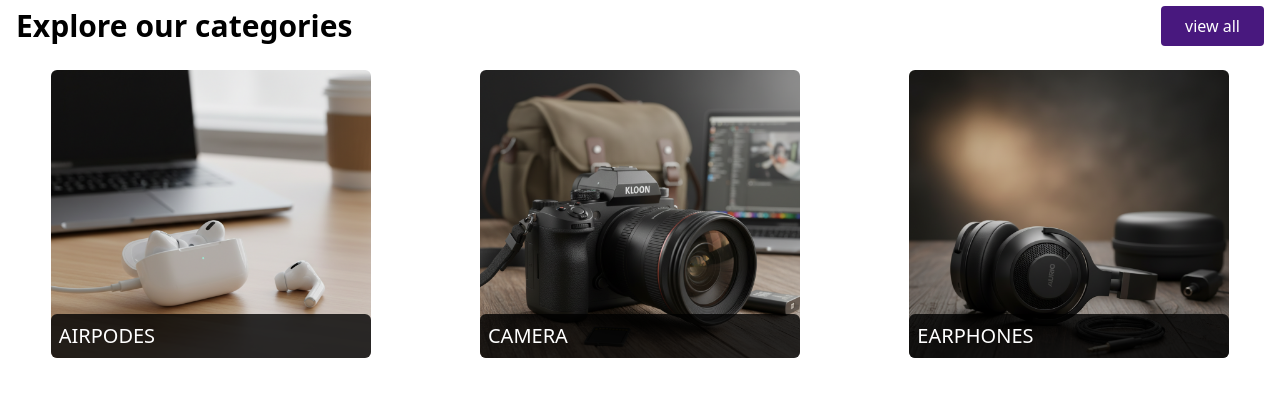
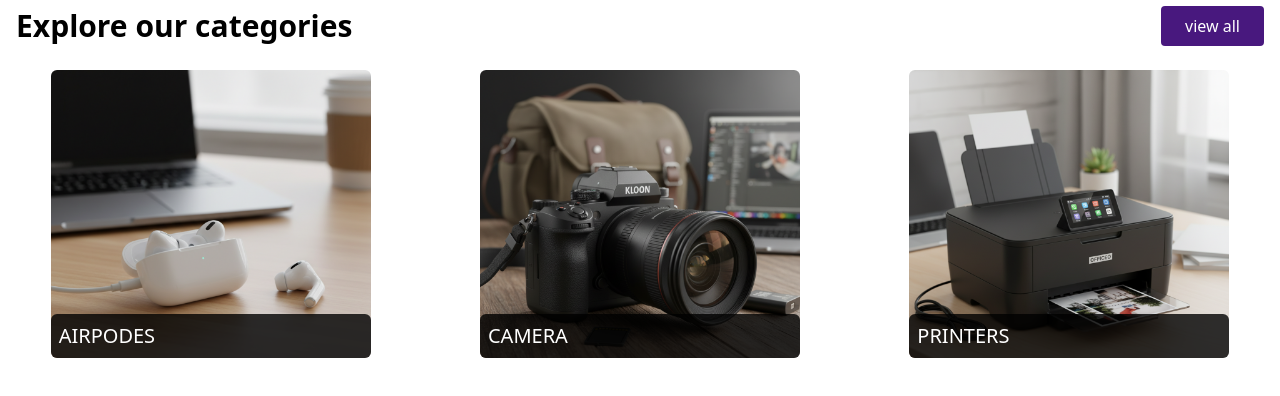
Before and after one commit to Labann/shop, a Next.js app in the folder client/: page / in a window 1280 px wide. Shown: the part 806-1202 px from the top of the page. Built offline with nearby package versions, Linux system fonts and the light colour scheme; no server answers.

Commit message:
printers done

```diff
--- a/client/app/categories/[name]/page.tsx
+++ b/client/app/categories/[name]/page.tsx
@@ -18,7 +18,7 @@ const Categories = () => {
     }
   }, [name, dispatch]);
   return (
-    <div className='max-w-7xl mx-auto'>
+    <div className='max-w-7xl mx-auto min-h[75vh]'>
         <h1><Link href={"/"}>home</Link> / <span className='font-bold text-primary text-2xl'>{name}</span></h1>
         <div className="grid w-fit sm:w-auto sm:grid-cols-2 md:grid-cols-3 lg:grid-cols-4 py-6 gap-7 mx-auto">
           {
--- a/client/app/components/Categories.tsx
+++ b/client/app/components/Categories.tsx
@@ -16,8 +16,8 @@ const Categories = () => {
         },
         {
             id: "2",
-            category: "EARPHONES",
-            img: "/earphones.png"
+            category: "PRINTERS",
+            img: "/printers.png"
         },
         {
             id: "3",
```
